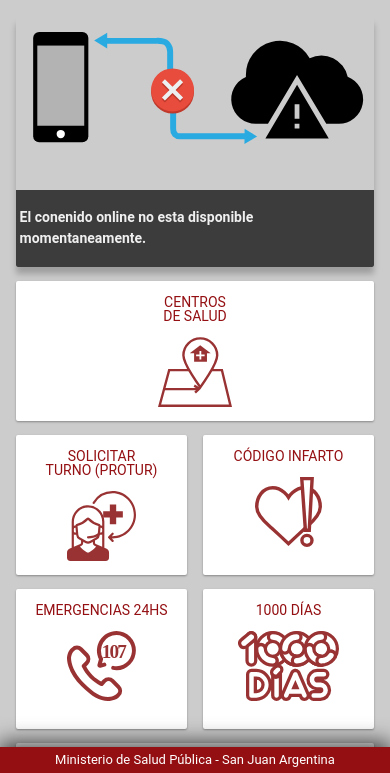
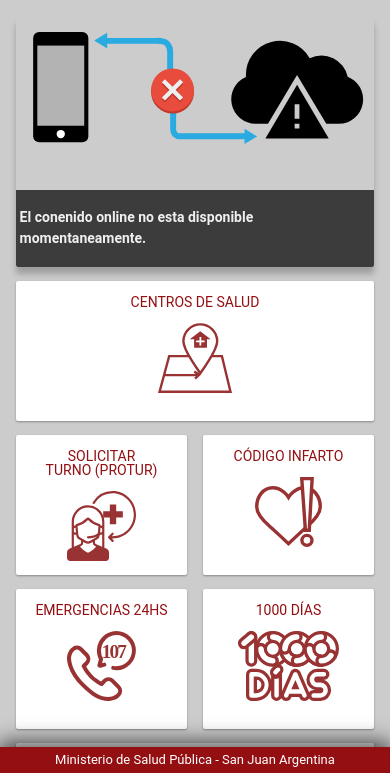
Before and after one commit to ivanneira/sanjuansaludMApp, a website: page SanJuanSaludAPP/www/index.html in a window 390 px wide. Shown: the part 71-844 px from the top of the page. Drawn offline with Linux system fonts and the light colour scheme; some packages are replaced by stand-ins of ours; no server answers; files whose address does not match are found by name.

Commit message:
acomodo estilo

```diff
--- a/SanJuanSaludAPP/www/index.html
+++ b/SanJuanSaludAPP/www/index.html
@@ -58,7 +58,7 @@
                                     <!--Boton centros de salud-->
                                     <a href="#" id="btnCentros" data-ignore-cache="true"  class="ac-3 button button-fill button-raised boton" >
 
-                                        <span><br>Centros <br>de Salud <br>  <br><img src="images/btnMap.svg" alt=""></span>
+                                        <span><br>Centros de Salud <br>  <br><img src="images/btnMap.svg" alt=""></span>
                                     </a>
                                 </p>
                                 <p class="buttons-row" >
```
